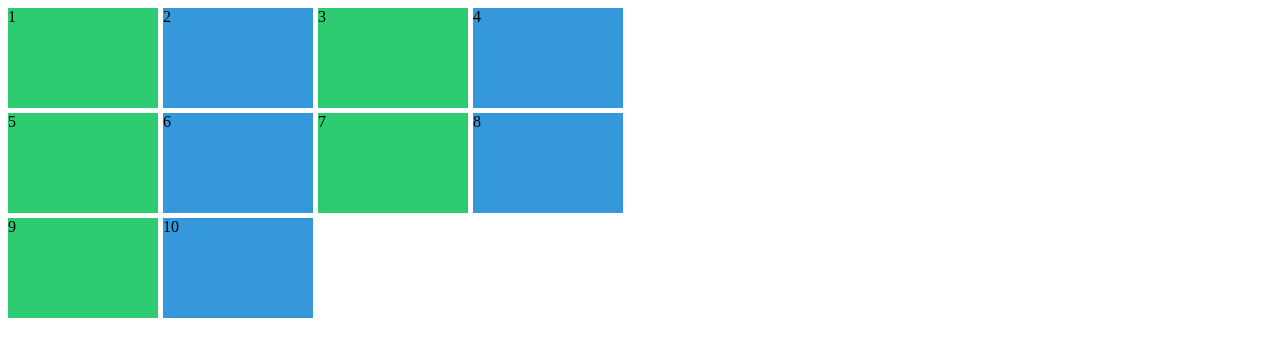
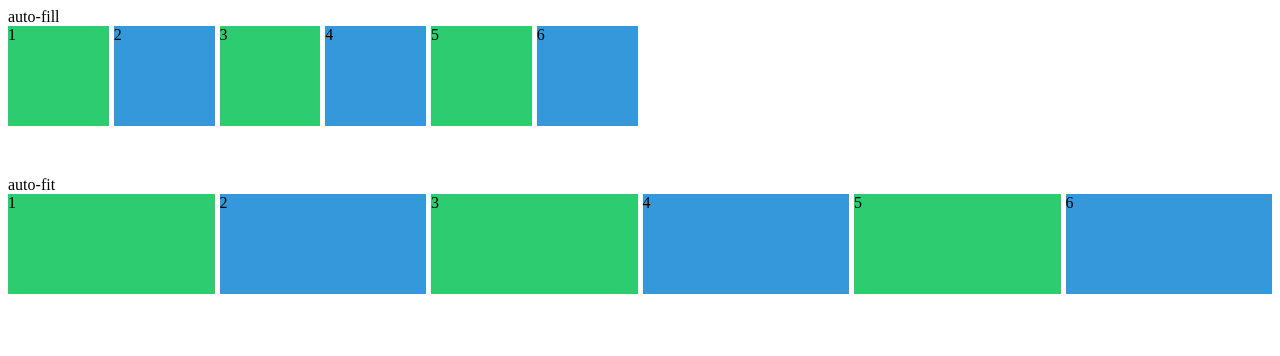
Before and after one commit to DongrockOh/css-study, a plain HTML site: page study.html in a window 1280 px wide. Drawn offline with Linux system fonts and the light colour scheme.

Commit message:
#2.12 auto-fit auto-fill
liveserver 때문에 child가 아닌 of-type사용
auto-fill - 창 너비가 늘어나면 빈 column들로 행(row)를 채움( 100px content가 생성)
auto-fit - 창 너비가 늘어나면 content를 늘려서 row에 맞춤 (1fr과 비슷)

```diff
--- a/study.css
+++ b/study.css
@@ -1,10 +1,8 @@
 .grid {
   display: grid;
-  height: 100vh;
   gap: 5px;
-  grid-template-columns: repeat(4, minmax(100px, 150px));
-  grid-template-rows: repeat(4, 100px);
-  grid-auto-columns: 100px;
+  grid-auto-rows: 100px;
+  margin-bottom: 50px;
 }
 
 .item:nth-child(odd) {
@@ -13,3 +11,9 @@
 .item:nth-child(even) {
   background-color: #3498db;
 }
+.grid:first-of-type {
+  grid-template-columns: repeat(auto-fill, minmax(100px, 1fr));
+}
+.grid:last-of-type {
+  grid-template-columns: repeat(auto-fit, minmax(100px, 1fr));
+}
--- a/study.html
+++ b/study.html
@@ -8,6 +8,7 @@
     <title>css grid study</title>
   </head>
   <body>
+    auto-fill
     <div class="grid">
       <div class="item">1</div>
       <div class="item">2</div>
@@ -15,10 +16,15 @@
       <div class="item">4</div>
       <div class="item">5</div>
       <div class="item">6</div>
-      <div class="item">7</div>
-      <div class="item">8</div>
-      <div class="item">9</div>
-      <div class="item">10</div>
+    </div>
+    auto-fit
+    <div class="grid">
+      <div class="item">1</div>
+      <div class="item">2</div>
+      <div class="item">3</div>
+      <div class="item">4</div>
+      <div class="item">5</div>
+      <div class="item">6</div>
     </div>
   </body>
 </html>
```
